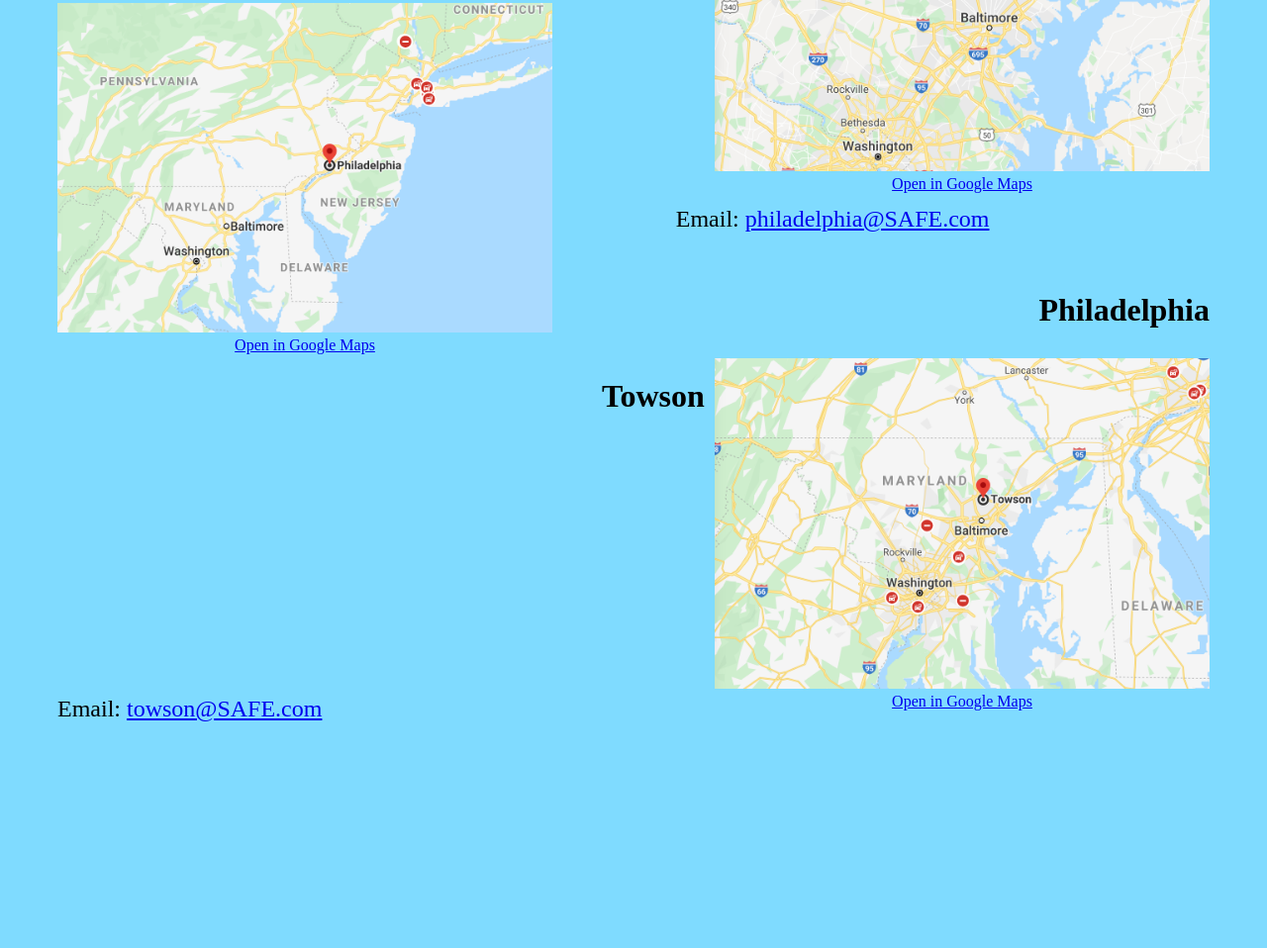
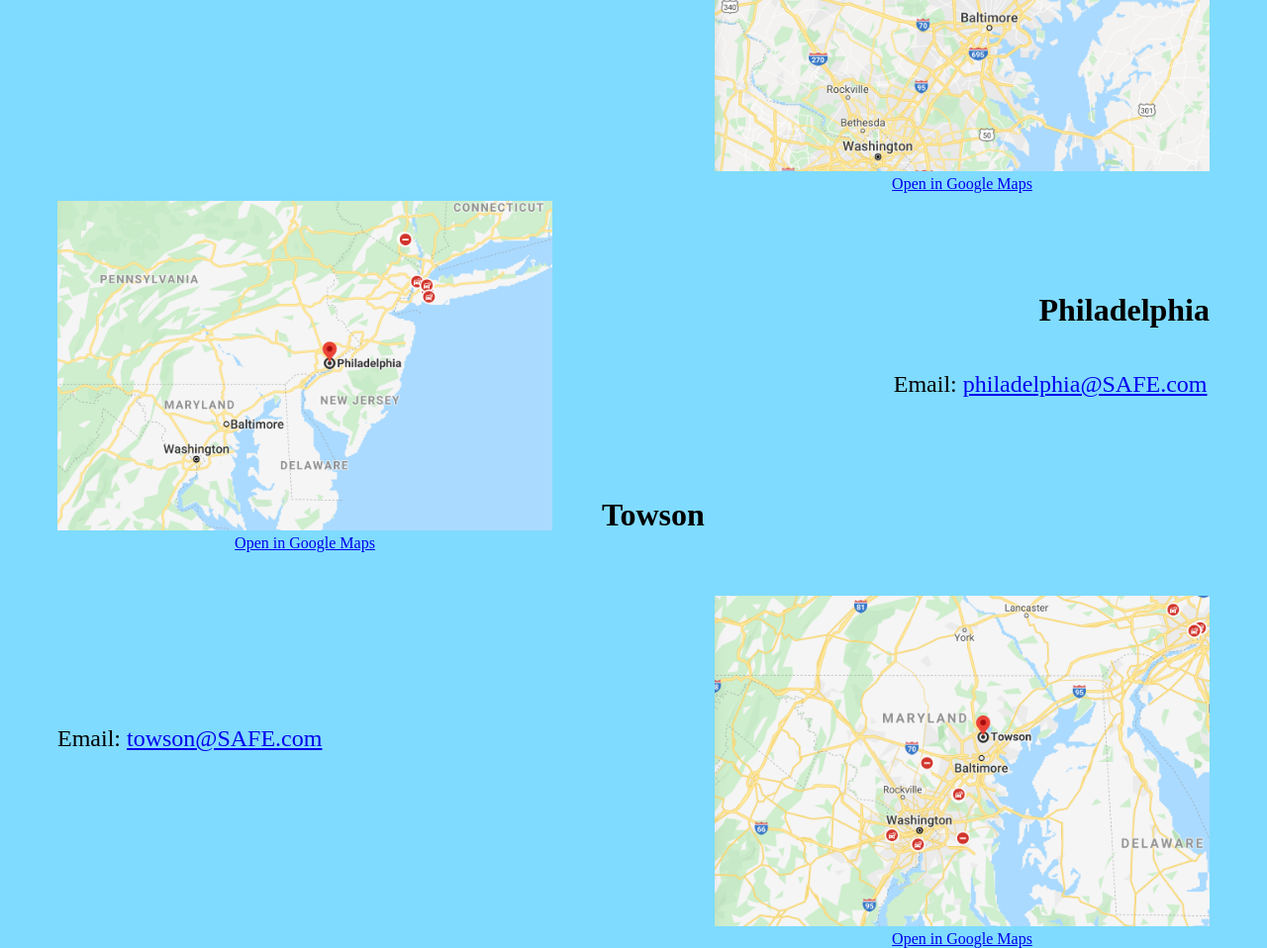
Before and after one commit to D4Q2/Safe-Donate, a plain HTML site: page index.html in a window 1280 px wide. Shown: the part 358-1316 px from the top of the page at 99% size. Before the commit the page ends 1096 px from the top, so only its background shows below. Drawn offline with Linux system fonts and the light colour scheme.

Commit message:
Update index.html

```diff
--- a/index.html
+++ b/index.html
@@ -8,7 +8,7 @@
   <link rel="shortcut icon" href="SAFE logo.png" type="image/x-icon" />
 
   <style>
-   body
+     body
    {
      background-color: #7fdbff;
    }
@@ -107,17 +107,18 @@
    .philImage
    {
      float: left;
-     margin-top: 30px;
+     margin-top: 230px;
      margin-left: 50px;
      text-align: center;
    }
 
    .philText
    {
-     margin-top: 13px;
+     margin-top: 180px;
      float: right;
-     margin-right: 50px;
+     margin-right: -170px;
      font-size: 18pt;
+     text-align: right;
    }
 
 
@@ -125,7 +126,7 @@
    {
      float: left;
      text-align: center;
-     margin-top: 50px;
+     margin-top: 100px;
      margin-left: 50px;
      font-size: 24pt;
      font-weight: bold;
@@ -134,14 +135,14 @@
    .towImage
    {
      float: right;
-     margin-top: 30px;
+     margin-top: 200px;
      margin-right: 50px;
      text-align: center;
    }
 
    .towText
    {
-     margin-top: 730px;
+     margin-top: 760px;
      margin-left: 50px;
      font-size: 18pt;
    }
```
